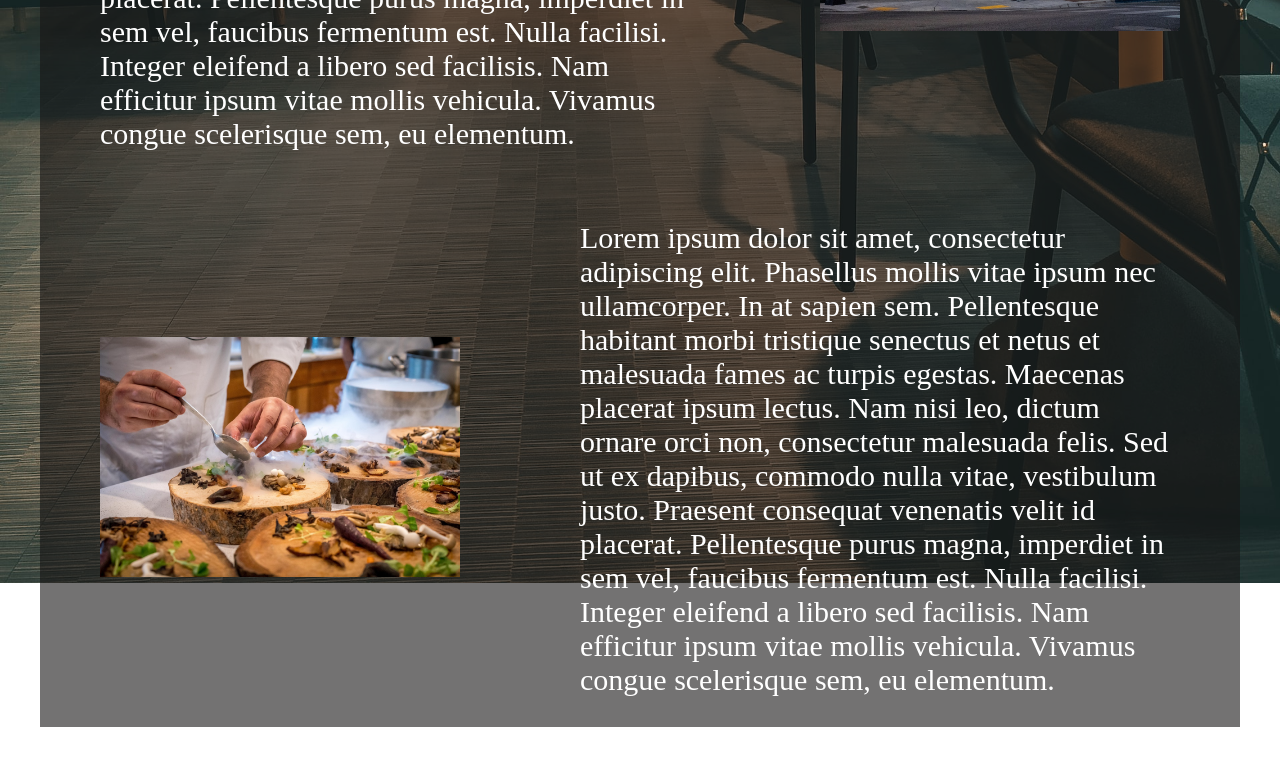
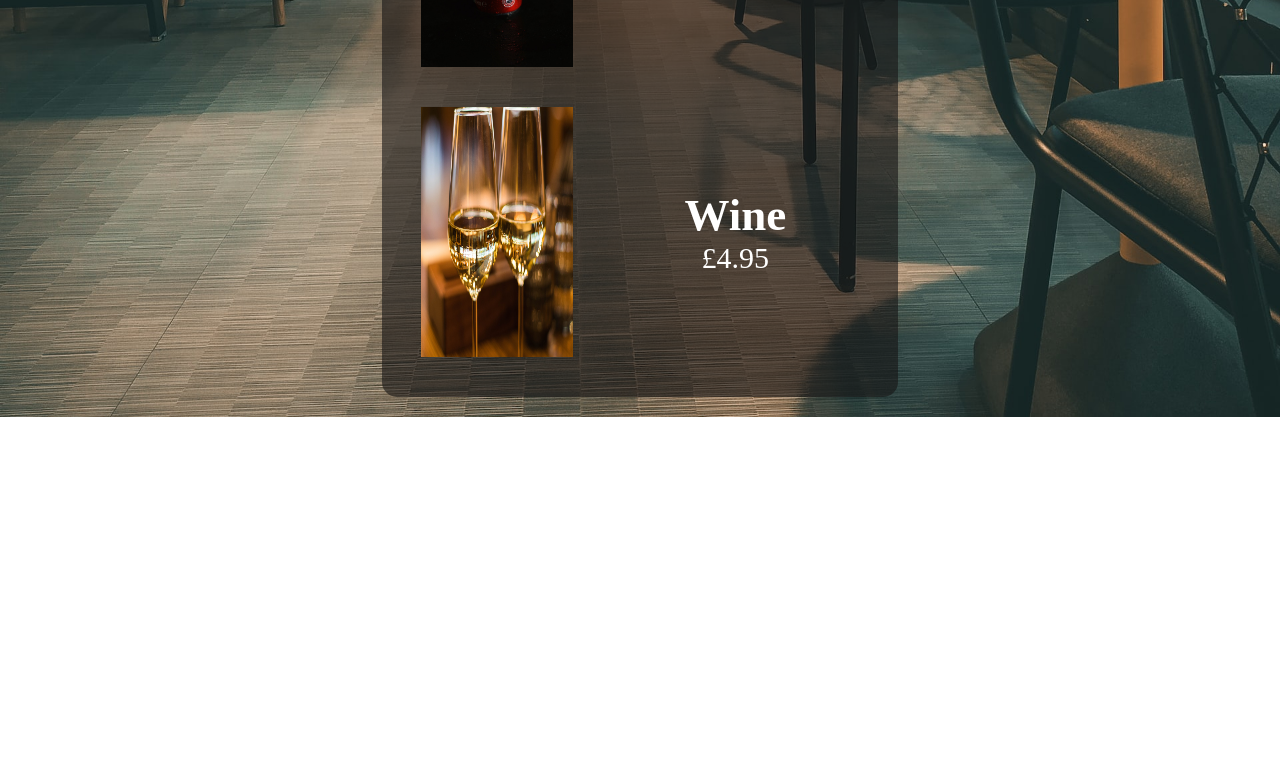
Before and after one commit to Ryanj24/Restaurant-Page, a website built with webpack: page dist/index.html in a window 1280 px wide. Shown: the part 670-1437 px from the top of the page. After the commit the page ends 1087 px from the top, so only its background shows below. Built offline with nearby package versions, Linux system fonts and the light colour scheme.

Commit message:
Added some logic for the menu page

```diff
--- a/src/index.js
+++ b/src/index.js
@@ -1,5 +1,7 @@
 import { homeFunction } from './home.js';
 import { aboutFunction } from './about.js';
+import { menuFunction } from './menu.js';
 
 //homeFunction();
-aboutFunction();
+//aboutFunction();
+menuFunction();
--- a/src/menu.js
+++ b/src/menu.js
@@ -0,0 +1,75 @@
+import './styles/index.css'
+import { navFunction } from './navbar.js'
+import { clearFunction } from './clearFunction.js'
+import bgImg from './assets/images/main-bg.jpg';
+import beer from './assets/images/beer.jpg';
+import coke from './assets/images/coca-cola.jpg';
+import wine from './assets/images/wine.jpg';
+import burger from './assets/images/cheeseburger.jpg';
+import pizza from './assets/images/pizza.jpg';
+import sushi from './assets/images/sushi.jpg';
+import wings from './assets/images/wings.jpg';
+import chocCake from './assets/images/choc-cake.jpg';
+import iceCream from './assets/images/ice-cream.jpg';
+
+const menuFunction = () => {
+
+    navFunction();
+    clearFunction();
+
+    document.body.style.backgroundImage = `url(${bgImg})`;
+
+    // Get content div from DOM
+    const content = document.getElementById('content');
+
+    const drinks = [beer, coke, wine];
+    const mains = [burger, pizza, sushi, wings];
+    const desserts = [chocCake, iceCream];
+
+    const drinksTitles = ["Beer", "Coca-Cola", "Wine"];
+    const mainsTitles = ["Cheeseburger", "Pizza", "Sushi", "Chicken Wings"];
+    const dessertsTitles = ["Chocolate Fudge Cake", "Ice-Cream"];
+
+    const drinksPrices = ["£6.00", "£2.50", "£4.95"];
+    const mainsPrices = ["£8.50", "£9.00", "£6.00", "£7.50"];
+    const dessertsPrices = ["£5.00", "£3.50"];
+
+    // Create drinks div
+    const drinksDiv = document.createElement('div');
+    drinksDiv.classList.add('drinks-container');
+
+    const drinksHeader = document.createElement('h1');
+    drinksHeader.textContent = "Drinks";
+
+    drinksDiv.appendChild(drinksHeader);
+
+    for (let i = 0; i < drinks.length; i++) {
+        const itemDiv = document.createElement('div');
+        itemDiv.classList.add('item-div');
+
+        const imgDiv = document.createElement('div');
+        imgDiv.classList.add('img-container');
+        const itemImg = document.createElement('img');
+        itemImg.src = drinks[i];
+        imgDiv.appendChild(itemImg);
+
+        const itemInfo = document.createElement('div');
+        itemInfo.classList.add('item-info');
+        const itemName = document.createElement('h2');
+        itemName.textContent = drinksTitles[i];
+
+        const itemPrice = document.createElement('p');
+        itemPrice.textContent = drinksPrices[i];
+        itemInfo.appendChild(itemName);
+        itemInfo.appendChild(itemPrice);
+
+        itemDiv.appendChild(imgDiv);
+        itemDiv.appendChild(itemInfo);
+
+        drinksDiv.appendChild(itemDiv);
+    }
+
+    content.appendChild(drinksDiv);
+}
+
+export { menuFunction };
--- a/src/styles/index.css
+++ b/src/styles/index.css
@@ -155,3 +155,42 @@ a:hover {
     height: auto;
     max-width: 100%;
 }
+
+.drinks-container {
+    display: flex;
+    flex-direction: column;
+    align-items: center;
+    background-color: aqua;
+    padding: 20px;
+    border-radius: 15px;
+    background-color: rgba(22, 21, 21, 0.6);
+}
+
+.drinks-container .item-div {
+    display: flex;
+    justify-content: space-around;
+    width: 100%;
+    margin: 20px 0;
+}
+
+.drinks-container .item-div .img-container {
+    display: flex;
+    justify-content: center;
+    width: 40%;
+    height: 250px;
+}
+
+.drinks-container .item-div .img-container img{
+    height: 100%;
+    width: 80%;
+}
+
+
+.drinks-container .item-div .item-info {
+    display: flex;
+    flex-direction: column;
+    align-items: center;
+    justify-content: center;
+    width: 60%;
+    font-size: 30px;
+}
```
